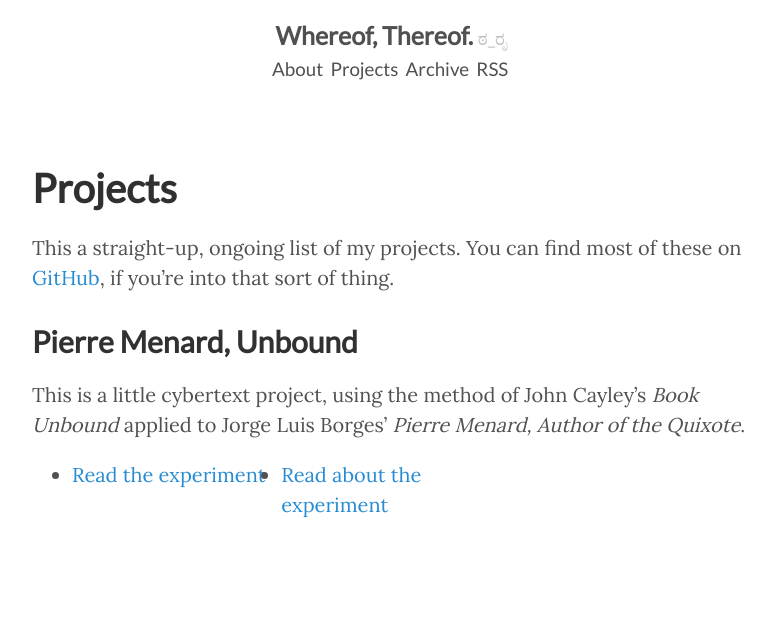
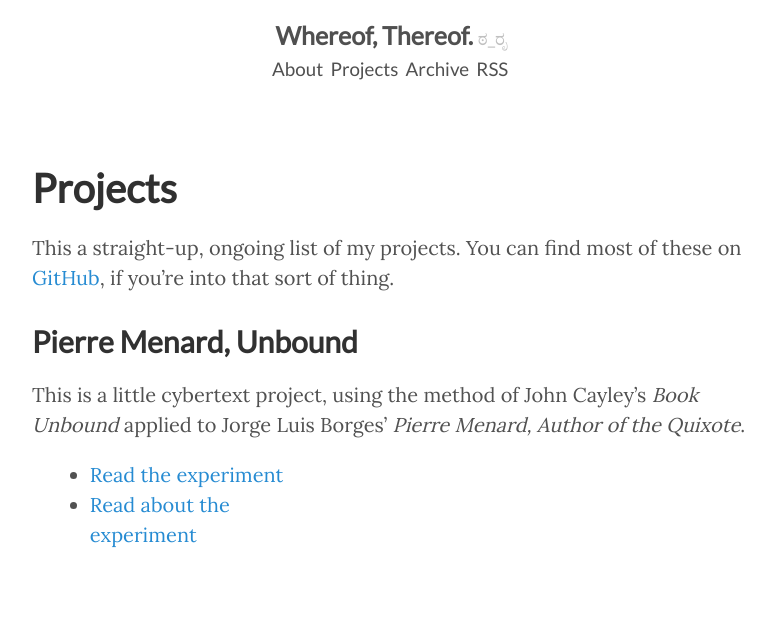
Before and after one commit to robSafar/whereof-thereof.github.io, a Jekyll site: the page built from projects.md, in a window 1280 px wide. Shown: the top 632 px of the page, without its empty margins (248-1022 px from the left). Built offline with Jekyll 4.4.1, drawn with Linux system fonts in a browser that asks for light colours; comment, search, counter and statistics services are not loaded; grey boxes are pictures that could not be loaded.

Commit message:
list margins

```diff
--- a/public/css/poole.css
+++ b/public/css/poole.css
@@ -469,6 +469,6 @@ a.pagination-item:hover {
 }
 
 @media (min-width: 48rem) {
-    .page ul li { width: 47%; float: left; }
+    .page ul li { width: 44%; float: left; margin-left: 4%; margin-right: 4%;}
     .page ul { display: inline-block; }
 }
```
